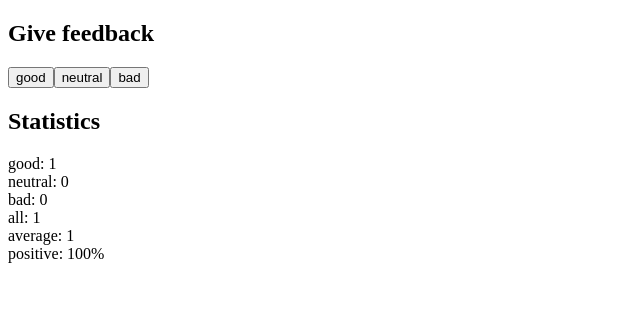
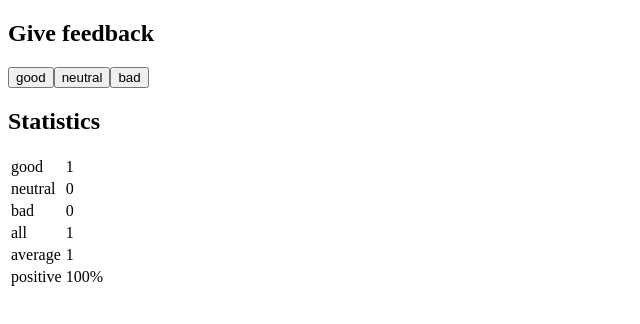
Before and after one commit to Lalodev/fullstackopen-part-01, a React (Vite) app: page / in a window 1280 px wide. Both pictures are taken after a click on the button "good". Shown: the top 324 px of the page, without its empty margins (0-640 px from the left). Built offline with nearby package versions, Linux system fonts and the light colour scheme.

Commit message:
1.11*: unicafe, paso 6

```diff
--- a/src/components/Statistics.jsx
+++ b/src/components/Statistics.jsx
@@ -7,14 +7,46 @@ export const Statistics = (props) => {
       {props.total < 1 ? (
         <div> No feedback given</div>
       ) : (
-        <>
-          <StatisticLine text={`good: ${props.good}`} />
-          <StatisticLine text={`neutral: ${props.neutral}`} />
-          <StatisticLine text={`bad: ${props.bad}`} />
-          <StatisticLine text={`all: ${props.total}`} />
-          <StatisticLine text={`average: ${props.average}`} />
-          <StatisticLine text={`positive: ${props.positive}%`} />
-        </>
+        <table>
+          <tbody>
+            <tr>
+              <td>good</td>
+              <td>
+                <StatisticLine text={props.good} />
+              </td>
+            </tr>
+            <tr>
+              <td>neutral</td>
+              <td>
+                <StatisticLine text={props.neutral} />
+              </td>
+            </tr>
+            <tr>
+              <td>bad</td>
+              <td>
+                <StatisticLine text={props.bad} />
+              </td>
+            </tr>
+            <tr>
+              <td>all</td>
+              <td>
+                <StatisticLine text={props.total} />
+              </td>
+            </tr>
+            <tr>
+              <td>average</td>
+              <td>
+                <StatisticLine text={props.average} />
+              </td>
+            </tr>
+            <tr>
+              <td>positive</td>
+              <td>
+                <StatisticLine text={`${props.positive}%`} />
+              </td>
+            </tr>
+          </tbody>
+        </table>
       )}
     </div>
   );
```
